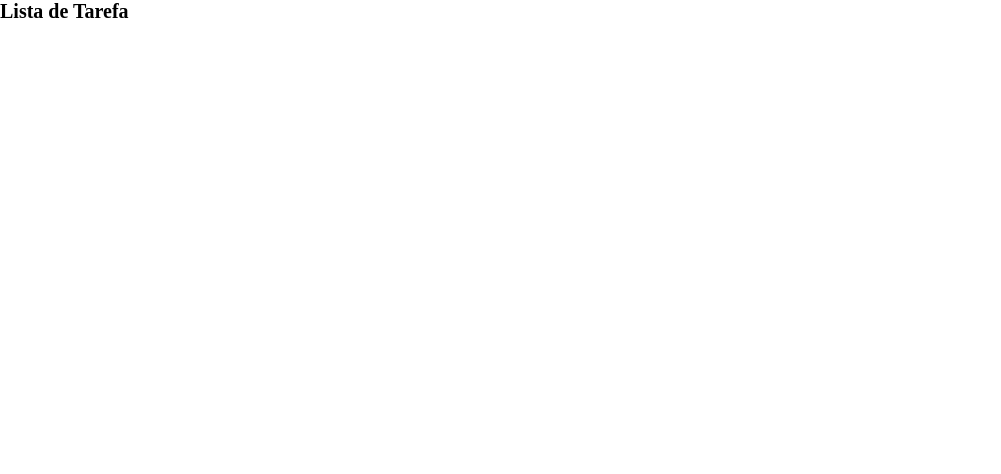
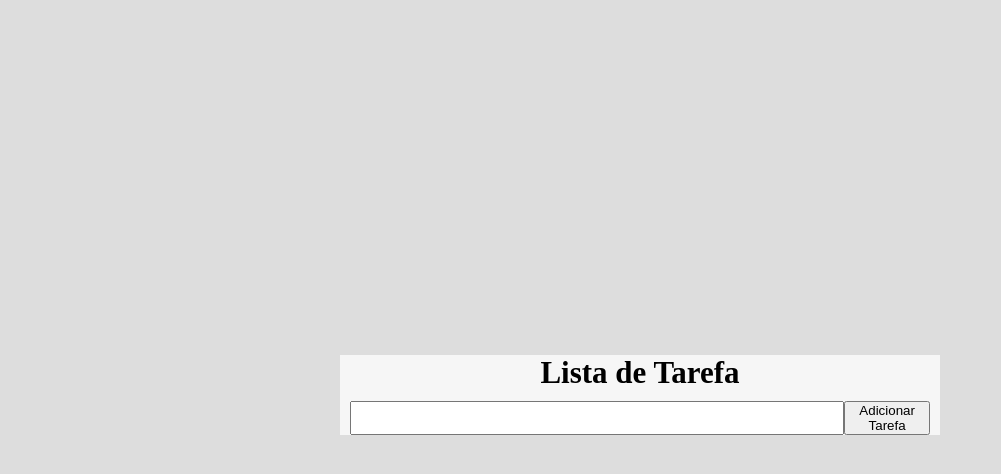
Before and after one commit to claytonfortunato/FullStack-todoList, a React (Vite) app in the folder client/: page / in a window 1280 px wide. Shown: the top 474 px of the page, without its empty margins (0-1001 px from the left). Built offline with nearby package versions, Linux system fonts and the light colour scheme.

Commit message:
feat: component task input

```diff
--- /dev/null
+++ b/client/src/components/TaskInput/index.tsx
@@ -0,0 +1,10 @@
+import * as C from "./styles";
+
+export const TaskInput = () => {
+  return (
+    <C.Container>
+      <input type="text" />
+      <button>Adicionar Tarefa</button>
+    </C.Container>
+  );
+};
--- /dev/null
+++ b/client/src/components/TaskInput/styles.ts
@@ -0,0 +1,9 @@
+import styled from "styled-components";
+
+export const Container = styled.div`
+  margin: 10px;
+  display: flex;
+  input {
+    width: 100%;
+  }
+`;
--- a/client/src/page/Home/index.tsx
+++ b/client/src/page/Home/index.tsx
@@ -1,9 +1,12 @@
+import { TaskInput } from "../../components/TaskInput";
 import * as C from "./styles";
 
 export const Home = () => {
   return (
     <C.Container>
-      <h1>Lista de Tarefa</h1>
+      <C.Header>Lista de Tarefa</C.Header>
+
+      <TaskInput />
     </C.Container>
   );
 };
--- a/client/src/page/Home/styles.ts
+++ b/client/src/page/Home/styles.ts
@@ -1,3 +1,11 @@
 import styled from "styled-components";
 
-export const Container = styled.div``;
+export const Container = styled.div`
+  width: 600px;
+  background: rgba(255, 255, 255, 0.75);
+`;
+
+export const Header = styled.h1`
+  font-size: 3.1rem;
+  text-align: center;
+`;
--- a/client/src/styles/global.ts
+++ b/client/src/styles/global.ts
@@ -10,4 +10,13 @@ export const GlobalStyle = createGlobalStyle`
         padding: 0;
         box-sizing: border-box;
     }
+
+    body {
+        height: 100vh;
+        width: 100vw;
+        display: flex;
+        justify-content: center;
+        align-items: center;
+        background: #ddd;
+    }
 `;
```
